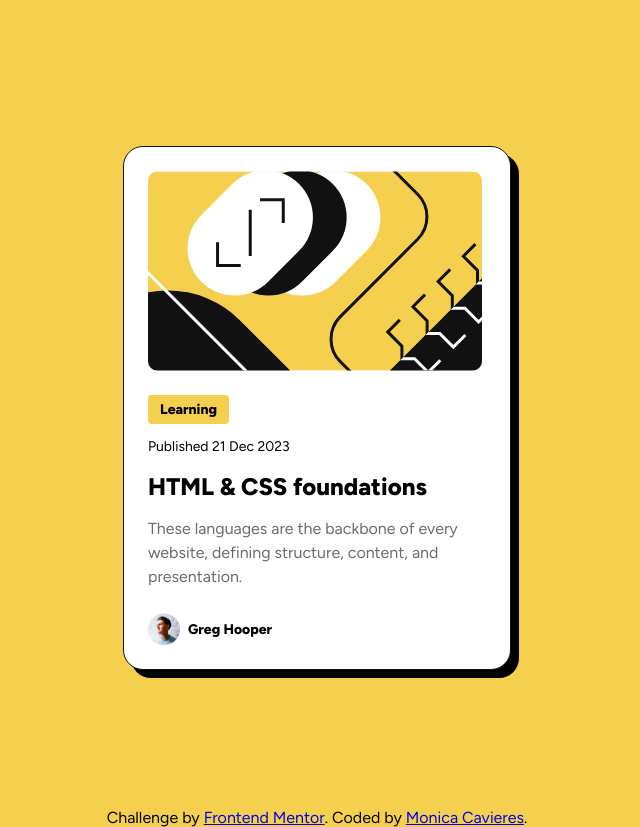
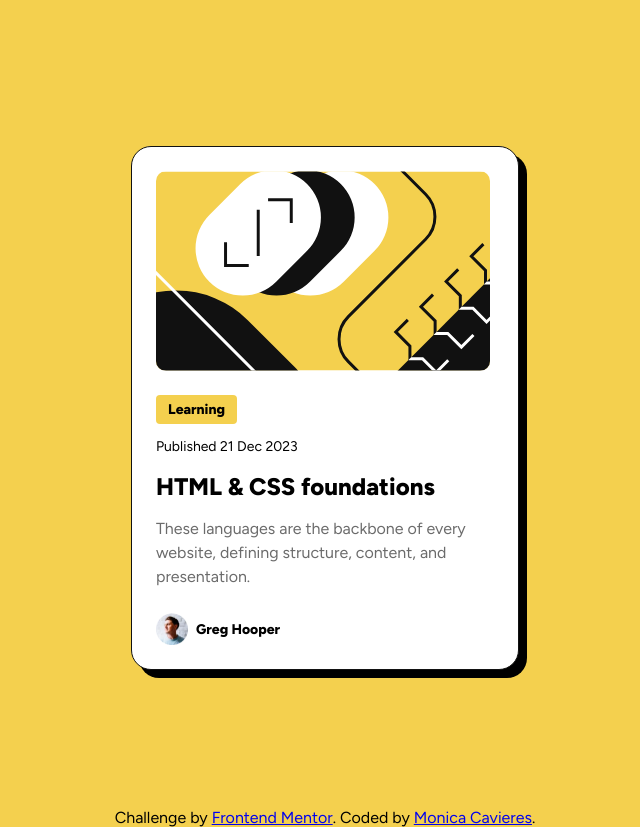
Before and after one commit to monicavieres/blog-preview-card-main, a plain HTML site: page index.html in a window 1280 px wide. Shown: the whole page, without its empty margins (323-963 px from the left). Drawn offline with Linux system fonts and the light colour scheme.

Commit message:
style: position of attribution

```diff
--- a/index.css
+++ b/index.css
@@ -7,7 +7,7 @@
   --color-gray-950: hsl(0, 0%, 7%);
 }
 
-html {
+html, body {
 	height: 100%;
   width: 100%;
 }
@@ -16,7 +16,6 @@ body{
   background-color: var(--color-yellow);
   font-family: Figtree, sans-serif;
   color: var(---color-gray-950);
-  height: 100vh;
 }
 
 p, h1 {
@@ -24,10 +23,10 @@ p, h1 {
 }
 
 .card_container {
-  display: flex;
-  justify-content: center;
-  align-items: center;
-  height: 100vh;
+  display: grid;
+	place-items: center;
+  height: 100%;
+  width: 100%;
 }
 
 .card {
```
